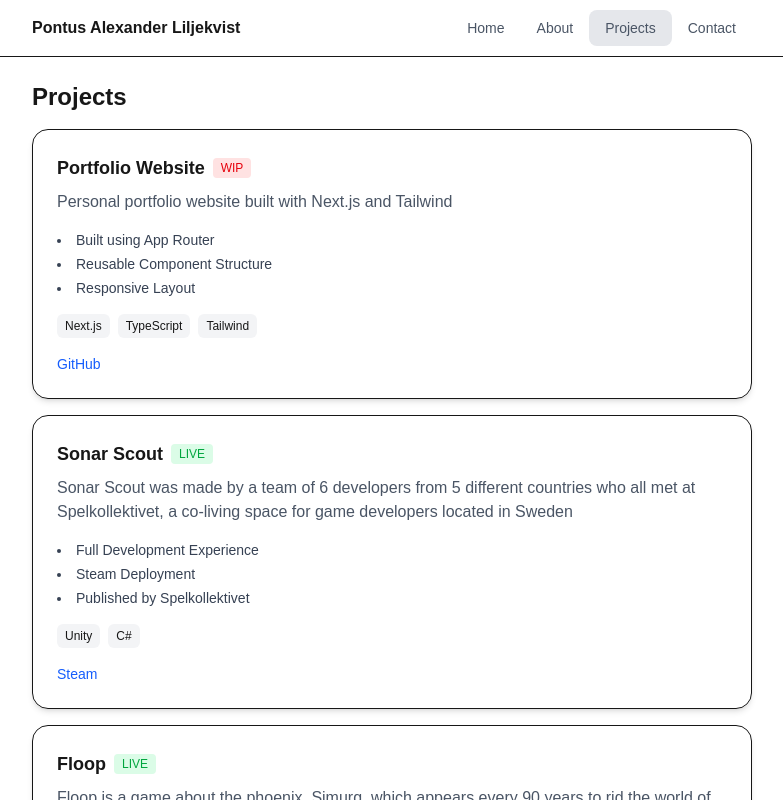
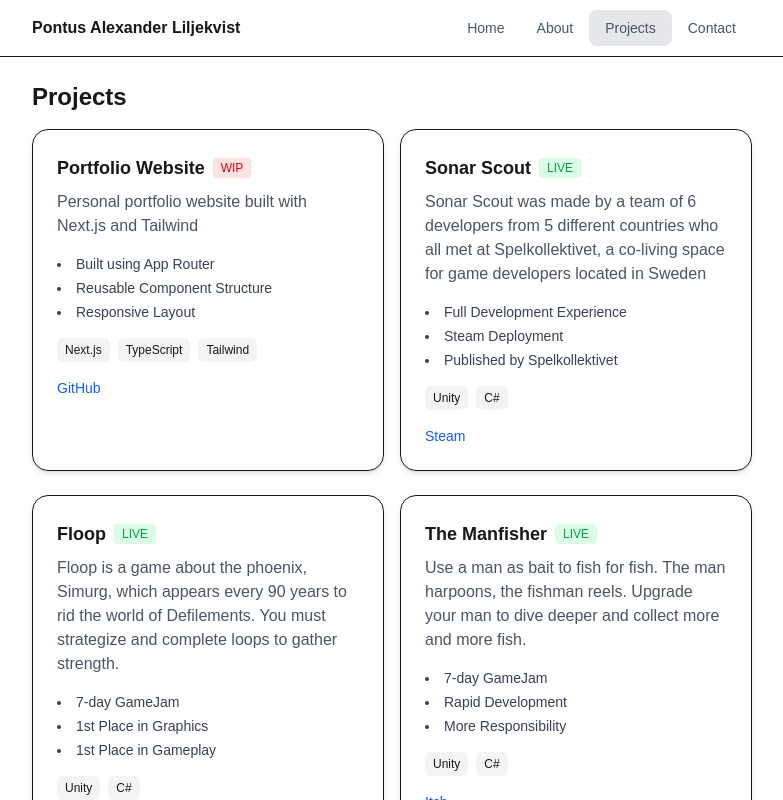
Before and after one commit to mekkmann/portfolio-page-2.0, a Next.js app: page /projects in a window 1280 px wide. Shown: the top 800 px of the page, without its empty margins (248-1031 px from the left). Built offline with nearby package versions, Linux system fonts and the light colour scheme.

Commit message:
columns for different sized viewports

```diff
--- a/app/projects/page.tsx
+++ b/app/projects/page.tsx
@@ -5,8 +5,7 @@ export default function ProjectsPage() {
     return (
         <main className="max-w-3xl mx-auto p-6">
             <h1 className="text-2xl font-semibold mb-4">Projects</h1>
-
-            <div className="space-y-4">
+            <div className="grid grid-cols-1 sm:grid-cols-2 gap-4 space-y-2">
                 {projects.map((p) => (
                     <ProjectCard key={p.title} project={p} />
                 ))}
```
